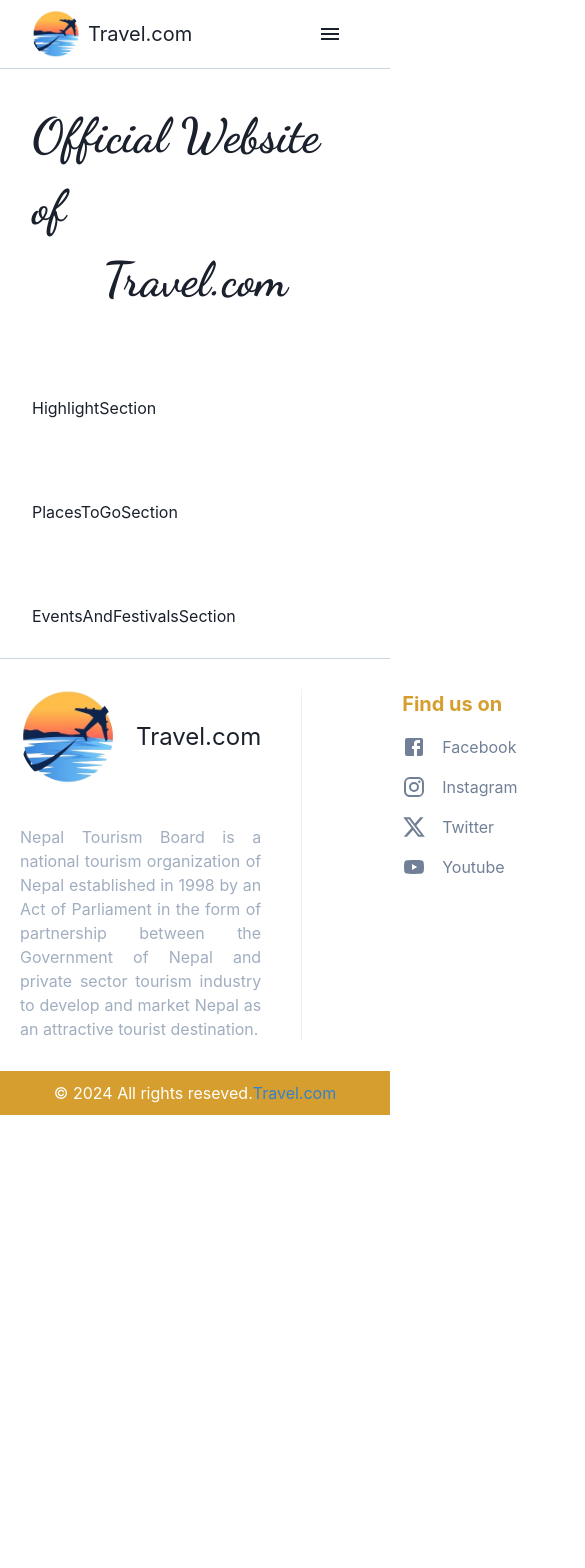
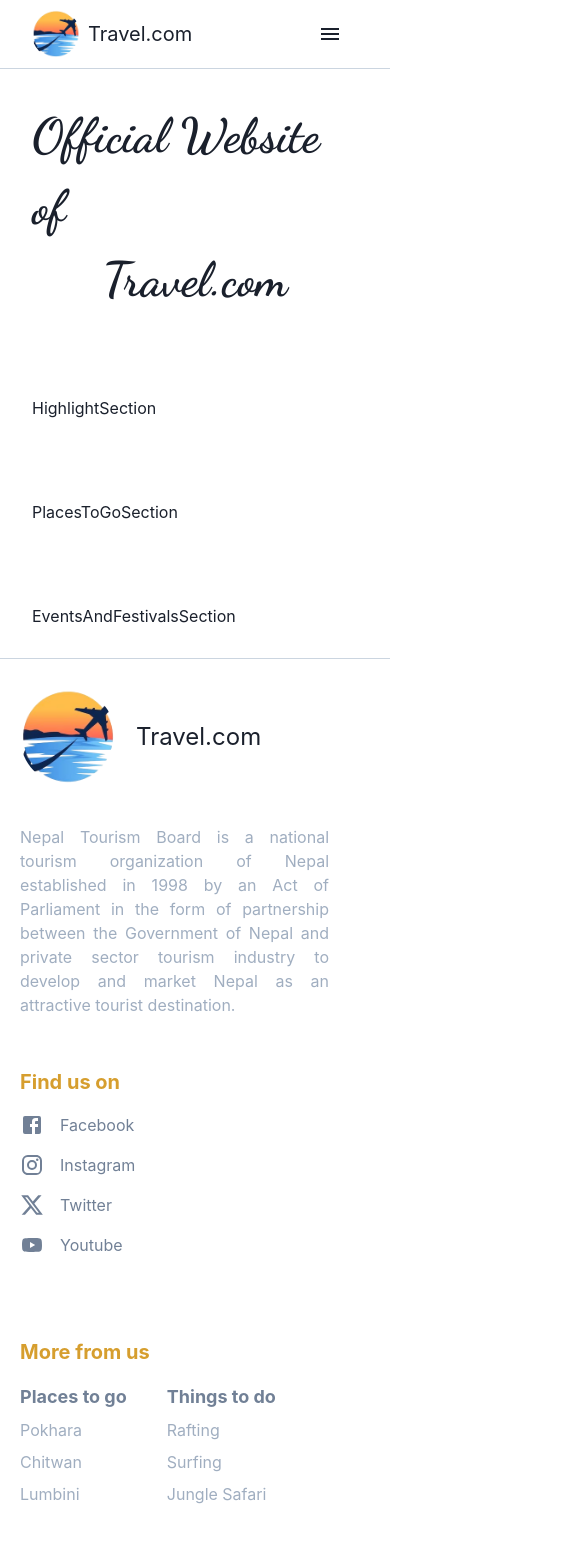
Before and after one commit to Eunesh/TravelAndToursWebiste, a React (Vite) app: page / in a window 390 px wide. Shown: the top 1568 px of the page, 585 px wide, since content can reach past the window. Before the commit the page ends 1115 px from the top, so only its background shows below. Built offline with nearby package versions, Linux system fonts and the light colour scheme.

Commit message:
Fix: Footer is now responsive.

```diff
--- a/src/components/common/layout/footer/Footer.tsx
+++ b/src/components/common/layout/footer/Footer.tsx
@@ -158,7 +158,10 @@ const QuickLinks = () => {
 
 const TopFooterLinks = () => {
   return (
-    <Flex gap={20}>
+    <Flex
+      gap={{ base: 20, lg: 10, xl: 20 }}
+      direction={{ base: "column", md: "row" }}
+    >
       <FindUsOnLinks />
       <MoreFromUsLinks />
       <QuickLinks />
@@ -168,14 +171,18 @@ const TopFooterLinks = () => {
 
 const TopFooter = () => {
   return (
-    <Flex gap={100}>
+    <Flex gap={{ base: 50, xl: 100 }} direction={{ base: "column", lg: "row" }}>
       <Flex gap={10}>
         <Stack spacing={10}>
           <Flex gap={5} alignItems="center">
             <Avatar size="xl" name="Dan Abrahmov" src={logo} />
             <Text fontSize="2xl">Travel.com</Text>
           </Flex>
-          <Text color="gray.400" maxW="400px" textAlign={"justify"}>
+          <Text
+            color="gray.400"
+            maxW={{ base: "full", lg: "400px" }}
+            textAlign={"justify"}
+          >
             Nepal Tourism Board is a national tourism organization of Nepal
             established in 1998 by an Act of Parliament in the form of
             partnership between the Government of Nepal and private sector
@@ -183,7 +190,7 @@ const TopFooter = () => {
             tourist destination.
           </Text>
         </Stack>
-        <Divider orientation="vertical" />
+        <Divider orientation={"vertical"} />
       </Flex>
 
       <TopFooterLinks />
```
